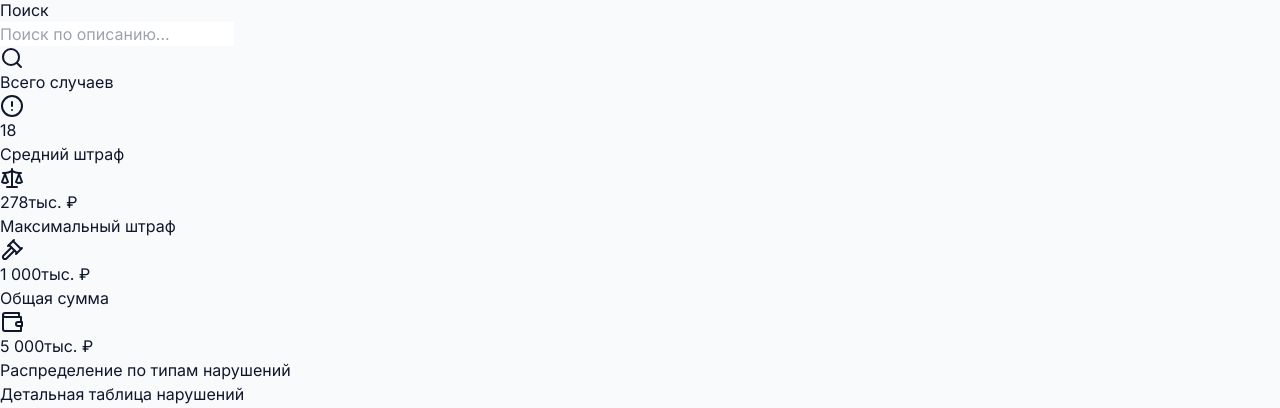
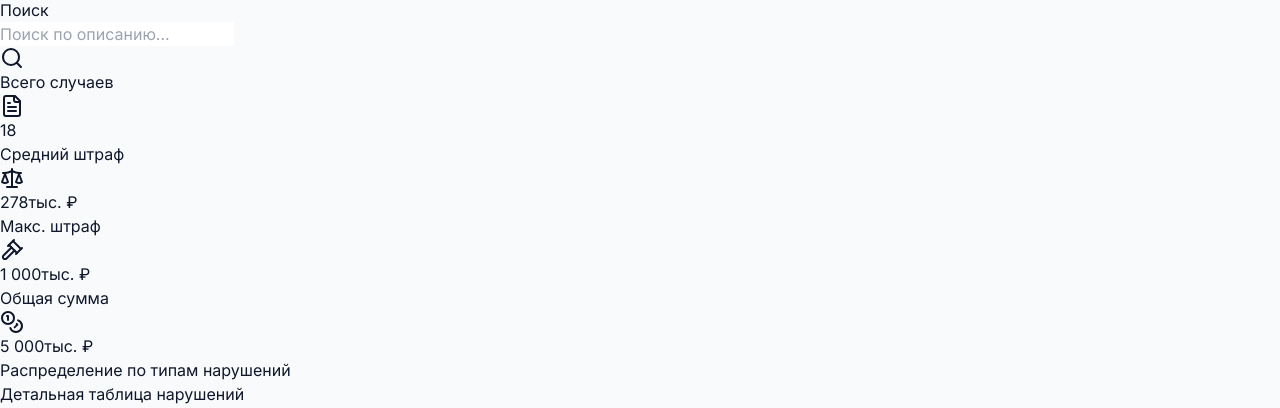
Before and after one commit to appankratova/dashboards_legal, a React (Vite) app: page / in a window 1280 px wide. Shown: the part 194-602 px from the top of the page. Built offline with nearby package versions, Linux system fonts and the light colour scheme.

Commit message:
Update StatsGrid.tsx

```diff
--- a/components/StatsGrid.tsx
+++ b/components/StatsGrid.tsx
@@ -1,6 +1,6 @@
 import React from 'react';
 import { Stats } from '../types';
-import { AlertCircle, Scale, Gavel, Wallet } from 'lucide-react';
+import { FileText, Scale, Gavel, Coins } from 'lucide-react';
 
 interface StatsGridProps {
   stats: Stats;
@@ -8,29 +8,33 @@ interface StatsGridProps {
 
 const StatsGrid: React.FC<StatsGridProps> = ({ stats }) => {
   return (
-    <div className="grid grid-cols-1 sm:grid-cols-2 lg:grid-cols-4 gap-4 mb-6">
+    <div className="grid grid-cols-1 sm:grid-cols-2 lg:grid-cols-4 gap-4">
       <StatCard
         label="Всего случаев"
         value={stats.totalCases.toString()}
-        icon={<AlertCircle className="w-5 h-5 text-teal-600" />}
+        icon={<FileText className="w-5 h-5 text-teal-600" />}
+        color="teal"
       />
       <StatCard
         label="Средний штраф"
         value={stats.avgFine.toLocaleString('ru-RU')}
         unit="тыс. ₽"
-        icon={<Scale className="w-5 h-5 text-teal-600" />}
+        icon={<Scale className="w-5 h-5 text-blue-600" />}
+        color="blue"
       />
       <StatCard
-        label="Максимальный штраф"
+        label="Макс. штраф"
         value={stats.maxFine.toLocaleString('ru-RU')}
         unit="тыс. ₽"
-        icon={<Gavel className="w-5 h-5 text-teal-600" />}
+        icon={<Gavel className="w-5 h-5 text-orange-600" />}
+        color="orange"
       />
       <StatCard
         label="Общая сумма"
         value={stats.totalFines.toLocaleString('ru-RU')}
         unit="тыс. ₽"
-        icon={<Wallet className="w-5 h-5 text-teal-600" />}
+        icon={<Coins className="w-5 h-5 text-emerald-600" />}
+        color="emerald"
       />
     </div>
   );
@@ -41,19 +45,35 @@ interface StatCardProps {
   value: string;
   unit?: string;
   icon: React.ReactNode;
+  color: 'teal' | 'blue' | 'orange' | 'emerald';
 }
 
-const StatCard: React.FC<StatCardProps> = ({ label, value, unit, icon }) => (
-  <div className="bg-white rounded-xl shadow-sm border border-stone-200 p-5 flex flex-col justify-between h-full hover:shadow-md transition-shadow">
-    <div className="flex items-center justify-between mb-2">
-      <span className="text-xs font-semibold text-slate-500 uppercase tracking-wide">{label}</span>
-      <div className="p-2 bg-teal-50 rounded-lg">{icon}</div>
+const StatCard: React.FC<StatCardProps> = ({ label, value, unit, icon, color }) => {
+  const bgColors = {
+    teal: 'bg-teal-50',
+    blue: 'bg-blue-50',
+    orange: 'bg-orange-50',
+    emerald: 'bg-emerald-50',
+  };
+
+  return (
+    <div className="bg-white rounded-xl shadow-sm border border-slate-200 p-5 hover:shadow-md hover:border-slate-300 transition-all duration-300 group">
+      <div className="flex items-center justify-between mb-3">
+        <span className="text-xs font-semibold text-slate-500 uppercase tracking-wider group-hover:text-slate-700 transition-colors">
+          {label}
+        </span>
+        <div className={`p-2.5 rounded-lg ${bgColors[color]} group-hover:scale-110 transition-transform duration-300`}>
+          {icon}
+        </div>
+      </div>
+      <div className="flex items-baseline gap-1.5">
+        <span className="text-3xl font-bold text-slate-900 tracking-tight">
+          {value}
+        </span>
+        {unit && <span className="text-sm font-medium text-slate-500">{unit}</span>}
+      </div>
     </div>
-    <div className="flex items-baseline gap-1">
-      <span className="text-2xl font-bold text-slate-800">{value}</span>
-      {unit && <span className="text-sm font-medium text-slate-500">{unit}</span>}
-    </div>
-  </div>
-);
+  );
+};
 
 export default StatsGrid;
```
